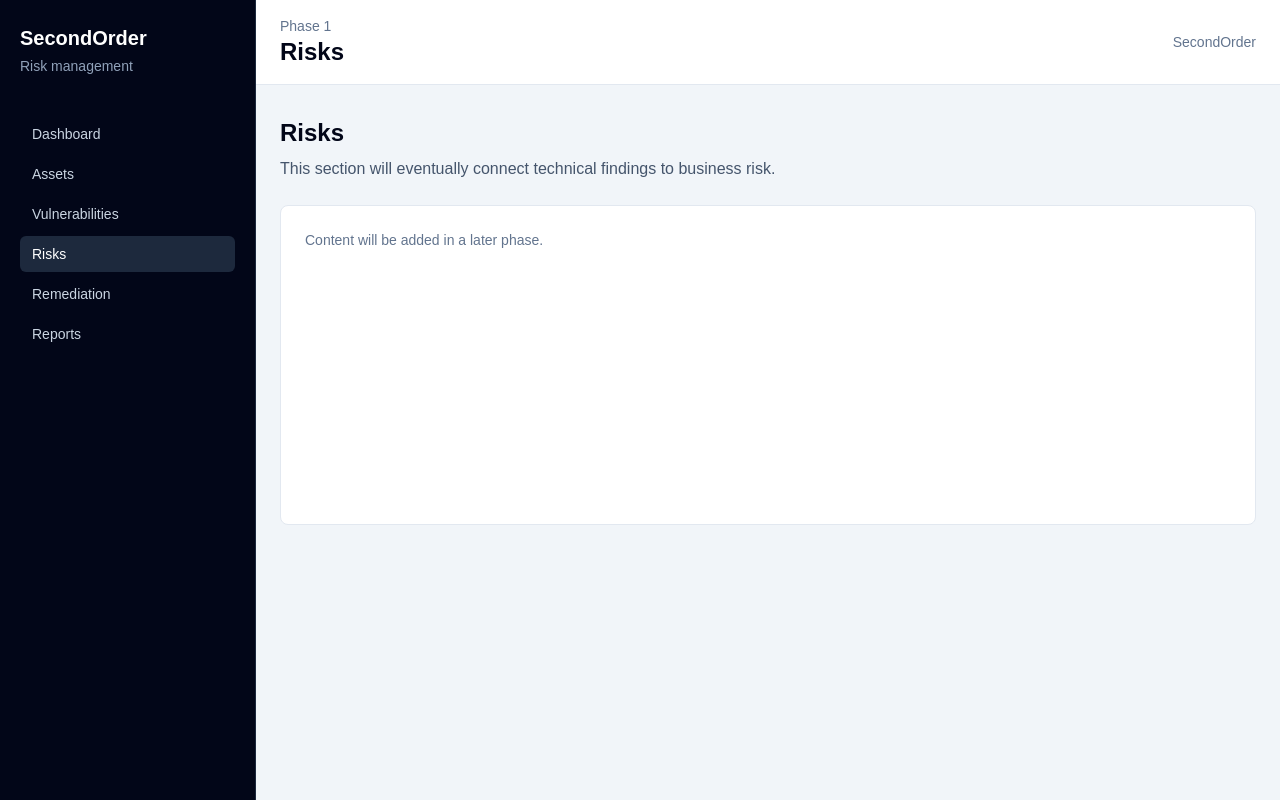
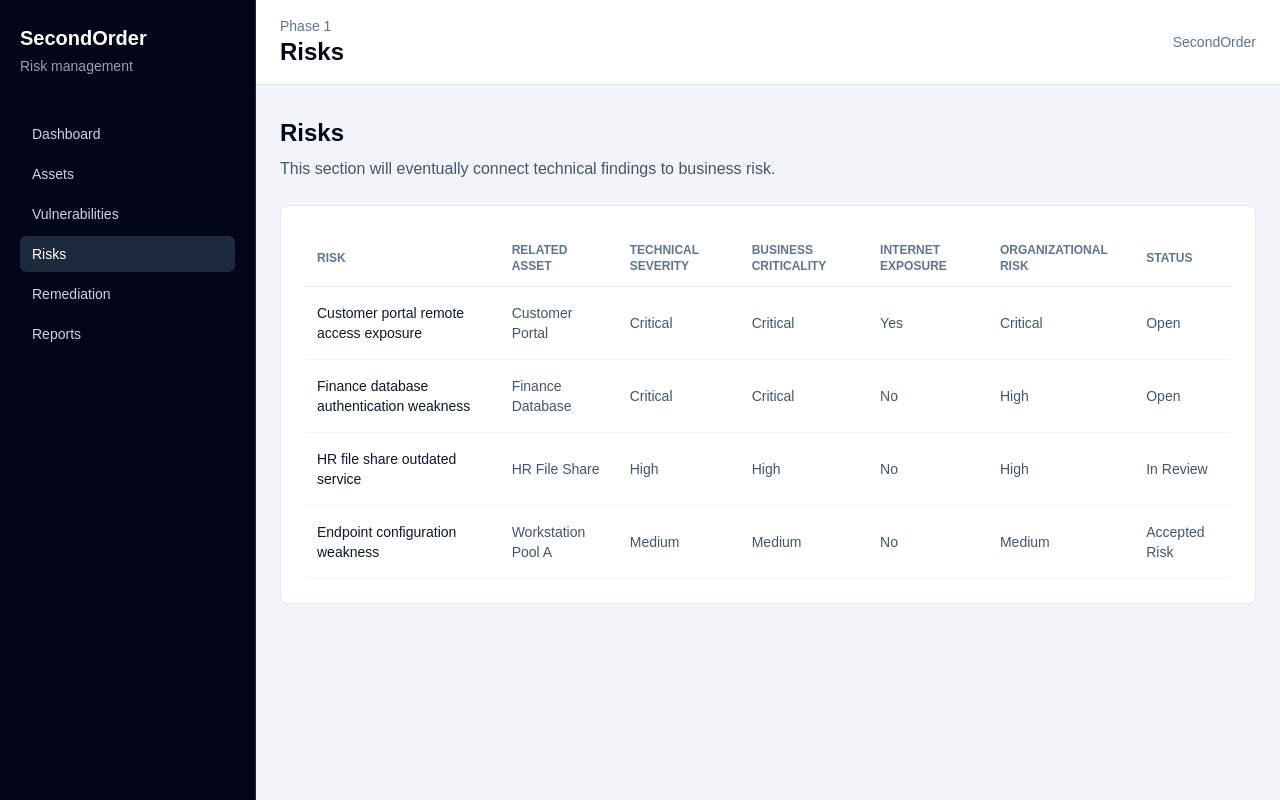
Before and after one commit to dsm-labs/secondorder, a Next.js app: page /risks in a window 1280 px wide. Built offline with nearby package versions, Linux system fonts and the light colour scheme.

Commit message:
Add Risks table

```diff
--- a/src/app/risks/page.tsx
+++ b/src/app/risks/page.tsx
@@ -1,4 +1,43 @@
 import PageSection from "@/components/page-section";
+
+const risks = [
+  {
+    risk: "Customer portal remote access exposure",
+    relatedAsset: "Customer Portal",
+    technicalSeverity: "Critical",
+    businessCriticality: "Critical",
+    internetExposure: "Yes",
+    organizationalRisk: "Critical",
+    status: "Open"
+  },
+  {
+    risk: "Finance database authentication weakness",
+    relatedAsset: "Finance Database",
+    technicalSeverity: "Critical",
+    businessCriticality: "Critical",
+    internetExposure: "No",
+    organizationalRisk: "High",
+    status: "Open"
+  },
+  {
+    risk: "HR file share outdated service",
+    relatedAsset: "HR File Share",
+    technicalSeverity: "High",
+    businessCriticality: "High",
+    internetExposure: "No",
+    organizationalRisk: "High",
+    status: "In Review"
+  },
+  {
+    risk: "Endpoint configuration weakness",
+    relatedAsset: "Workstation Pool A",
+    technicalSeverity: "Medium",
+    businessCriticality: "Medium",
+    internetExposure: "No",
+    organizationalRisk: "Medium",
+    status: "Accepted Risk"
+  }
+];
 
 export default function RisksPage() {
   return (
@@ -6,7 +45,60 @@ export default function RisksPage() {
       title="Risks"
       subtitle="This section will eventually connect technical findings to business risk."
     >
-      Content will be added in a later phase.
+      <div className="overflow-x-auto">
+        <table className="min-w-[900px] w-full border-collapse text-left">
+          <thead>
+            <tr className="border-b border-slate-200">
+              <th className="px-3 py-3 text-xs font-semibold uppercase text-slate-500">
+                Risk
+              </th>
+              <th className="px-3 py-3 text-xs font-semibold uppercase text-slate-500">
+                Related Asset
+              </th>
+              <th className="px-3 py-3 text-xs font-semibold uppercase text-slate-500">
+                Technical Severity
+              </th>
+              <th className="px-3 py-3 text-xs font-semibold uppercase text-slate-500">
+                Business Criticality
+              </th>
+              <th className="px-3 py-3 text-xs font-semibold uppercase text-slate-500">
+                Internet Exposure
+              </th>
+              <th className="px-3 py-3 text-xs font-semibold uppercase text-slate-500">
+                Organizational Risk
+              </th>
+              <th className="px-3 py-3 text-xs font-semibold uppercase text-slate-500">
+                Status
+              </th>
+            </tr>
+          </thead>
+          <tbody>
+            {risks.map((risk) => (
+              <tr className="border-b border-slate-100" key={risk.risk}>
+                <td className="px-3 py-4 font-medium text-slate-900">
+                  {risk.risk}
+                </td>
+                <td className="px-3 py-4 text-slate-600">
+                  {risk.relatedAsset}
+                </td>
+                <td className="px-3 py-4 text-slate-600">
+                  {risk.technicalSeverity}
+                </td>
+                <td className="px-3 py-4 text-slate-600">
+                  {risk.businessCriticality}
+                </td>
+                <td className="px-3 py-4 text-slate-600">
+                  {risk.internetExposure}
+                </td>
+                <td className="px-3 py-4 text-slate-600">
+                  {risk.organizationalRisk}
+                </td>
+                <td className="px-3 py-4 text-slate-600">{risk.status}</td>
+              </tr>
+            ))}
+          </tbody>
+        </table>
+      </div>
     </PageSection>
   );
 }
```
